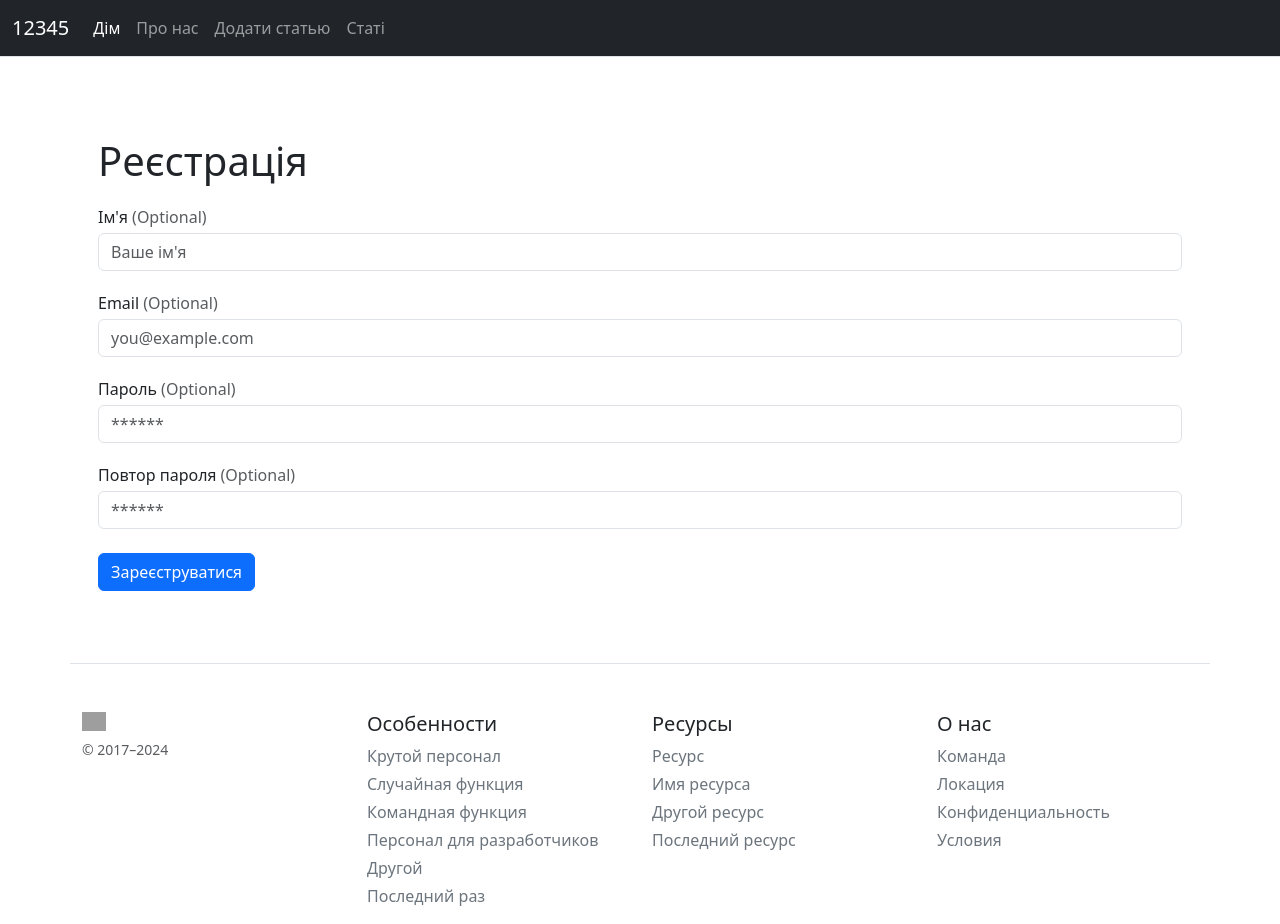
After one commit to mileshenkoden/Flask_study, a Flask app: page /register in a window 1280 px wide. The commit adds this page. Run offline with Flask 3, Linux system fonts and the light colour scheme; grey boxes are pictures that could not be loaded.

Commit message:
start register

```diff
--- a/app.py
+++ b/app.py
@@ -1,14 +1,16 @@
-from flask import Flask, render_template, url_for, request, redirect
+import math
+import time
+import os
+from flask import Flask, g, render_template, request, redirect, url_for, flash
 from flask_sqlalchemy import SQLAlchemy
 from datetime import datetime
-
-from sqlalchemy.testing.suite.test_reflection import metadata
+from werkzeug.security import generate_password_hash
 
 app = Flask(__name__)
 app.config['SQLALCHEMY_DATABASE_URI'] = 'sqlite:///blog.db'
 app.config['SQLALCHEMY_TRACK_MODIFICATIONS'] = False
+app.secret_key = os.urandom(24)
 db = SQLAlchemy(app)
-
 
 class Article(db.Model):
     id = db.Column(db.Integer, primary_key=True)
@@ -17,50 +19,84 @@ class Article(db.Model):
     text = db.Column(db.Text, nullable=False)
     date = db.Column(db.DateTime, default=datetime.utcnow)
 
-
     def __repr__(self):
         return '<Article %r>' % self.id
 
+class Users(db.Model):
+    id = db.Column(db.Integer, primary_key=True)
+    name = db.Column(db.String(100), nullable=False)
+    email = db.Column(db.String(100), unique=True, nullable=False)
+    psw = db.Column(db.Text, nullable=False)
+    date = db.Column(db.DateTime, default=datetime.utcnow)
+
+    def __repr__(self):
+        return f'<User {self.name}>'
 
 @app.route('/')
 @app.route('/home')
 def index():
     return render_template("index.html")
 
+@app.route('/buyer')
+def buyer():
+    return render_template("buyer.html")
 
 @app.route('/about')
 def about():
     return render_template("about.html")
 
+@app.route('/register', methods=['POST', 'GET'])
+def register():
+    if request.method == "POST":
+        name = request.form["name"]
+        email = request.form["email"]
+        password = request.form["psw"]
+        password2 = request.form["psw2"]
+
+        if len(name) > 4 and len(email) > 4 and len(password) > 4 and password == password2:
+            new_user = Users(name=name, email=email, psw=generate_password_hash(password))
+            try:
+                db.session.add(new_user)
+                db.session.commit()
+                flash("Ви успішно зареєструвалися", "success")
+                return redirect(url_for("login"))
+            except Exception as e:
+                db.session.rollback()  # Відкат у разі помилки
+                flash("Помилка при додаванні в БД: " + str(e), "error")
+        else:
+            flash("Невірно заповнене поле", "error")
+    return render_template("register.html", title="Реєстрація")
+
+
+
 @app.route('/posts')
 def posts():
-    articles = Article.query.order_by(Article.date.desc() ).all()
+    articles = Article.query.order_by(Article.date.desc()).all()
     return render_template("posts.html", articles=articles)
-
 
 @app.route('/posts/<int:id>')
 def post_detail(id):
     article = Article.query.get(id)
-    return render_template("post_detail.html", article=article)
+    if article:
+        return render_template("post_detail.html", article=article)
+    return "Статтю не знайдено", 404
 
 @app.route('/posts/<int:id>/del')
-def post_delite(id):
+def post_delete(id):
     article = Article.query.get_or_404(id)
 
     try:
         db.session.delete(article)
         db.session.commit()
         return redirect('/posts')
-    except:
-        return "При видалені статі виникла помилка"
-
+    except Exception as e:
+        return f"При видаленні статті виникла помилка: {e}"
 
 @app.route("/posts/<int:id>/update", methods=['POST', 'GET'])
 def post_update(id):
     article = Article.query.get_or_404(id)
 
     if request.method == "POST":
-
         article.title = request.form['title']
         article.intro = request.form['intro']
         article.text = request.form['text']
@@ -68,12 +104,10 @@ def post_update(id):
         try:
             db.session.commit()
             return redirect(f'/posts/{id}')
-        except:
-            return "При оновленні статті виникла помилка"
+        except Exception as e:
+            return f"При оновленні статті виникла помилка: {e}"
     else:
-
         return render_template("post_update.html", article=article)
-
 
 @app.route("/create-article", methods=['POST', 'GET'])
 def create_article():
@@ -88,11 +122,10 @@ def create_article():
             db.session.add(article)
             db.session.commit()
             return redirect('/')
-        except:
-            return "При додавані статі виникла помилка"
+        except Exception as e:
+            return f"При додаванні статті виникла помилка: {e}"
     else:
         return render_template("create-article.html")
 
-
 if __name__ == "__main__":
     app.run(debug=True)
--- a/templates/base.html
+++ b/templates/base.html
@@ -31,10 +31,7 @@
             <a class="nav-link" href="/posts">Статі</a>
           </li>
         </ul>
-        <form class="d-flex" role="search">
-          <input class="form-control me-2" type="search" placeholder="Search" aria-label="Search">
-          <button class="btn btn-outline-success" type="submit">Search</button>
-        </form>
+
       </div>
     </div>
   </nav>
--- /dev/null
+++ b/templates/register.html
@@ -0,0 +1,36 @@
+{% extends 'base.html' %}
+
+{% block title %}
+Реєстрація
+{% endblock %}
+
+{% block body %}
+<h1 class="mb-4">Реєстрація</h1>
+
+{% for cat, msg in get_flashed_messages(with_categories=True) %}
+<div class="flash {{ cat }} mb-4">{{ msg }}</div>
+{% endfor %}
+
+<form action="/register" method="post" novalidate>
+    <div class="col-12 mb-4">
+        <label class="form-label">Ім'я <span class="text-body-secondary">(Optional)</span></label>
+        <input type="text" class="form-control" name="name" required placeholder="Ваше ім'я">
+    </div>
+    <div class="col-12 mb-4">
+        <label class="form-label">Email <span class="text-body-secondary">(Optional)</span></label>
+        <input type="email" class="form-control" name="email" required placeholder="you@example.com">
+    </div>
+    <div class="col-12 mb-4">
+        <label class="form-label">Пароль <span class="text-body-secondary">(Optional)</span></label>
+        <input type="password" class="form-control" name="psw" required placeholder="******">
+    </div>
+    <div class="col-12 mb-4">
+        <label class="form-label">Повтор пароля <span class="text-body-secondary">(Optional)</span></label>
+        <input type="password" class="form-control" name="psw2" required placeholder="******">
+    </div>
+
+    <div class="col-12 mt-4">
+        <input type="submit" value="Зареєструватися" class="btn btn-primary"/>
+    </div>
+</form>
+{% endblock %}
```
Also changed, not shown: templates/buyer.html (added, +62 -0 lines), templates/index.html (+4 -50 lines), instance/blog.db.
